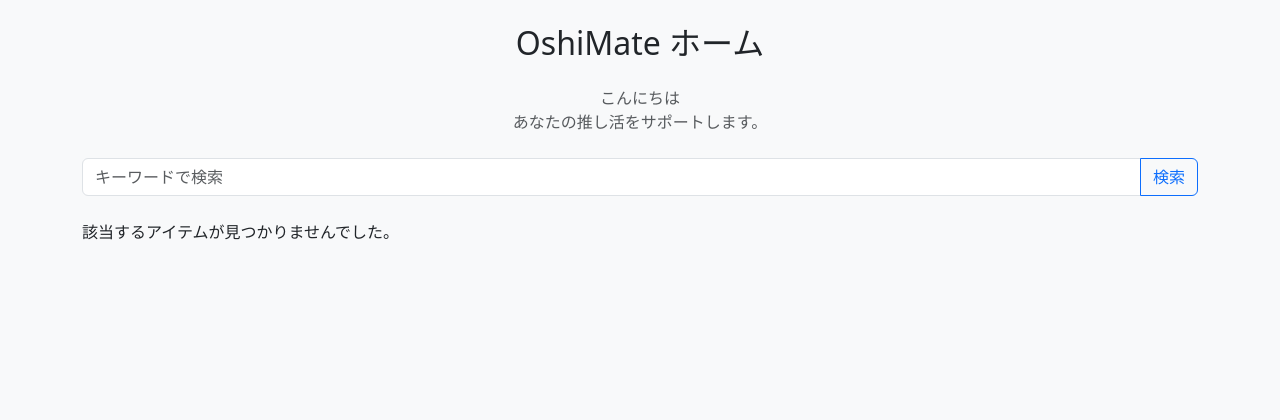
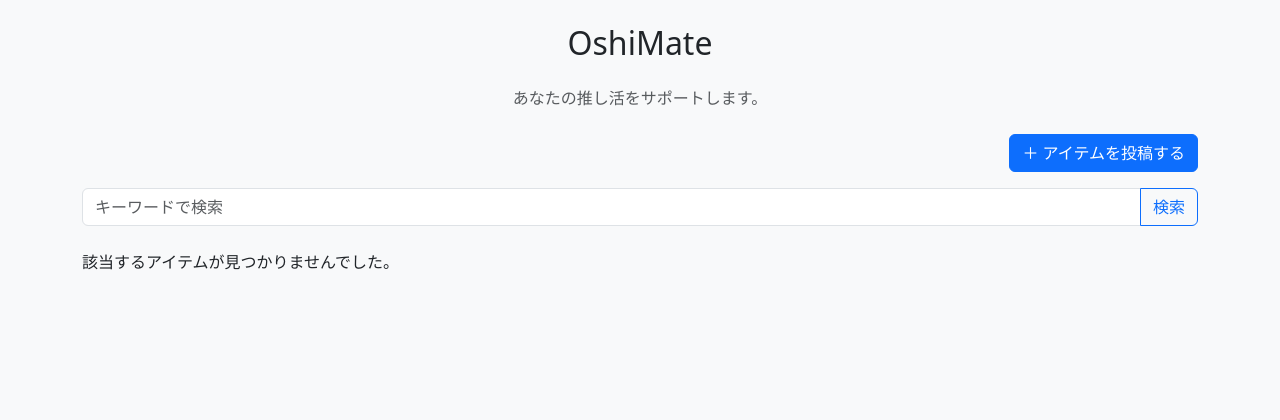
Before and after one commit to sososo176/OshiMate-, a Django app: page /home/ in a window 1280 px wide. Shown: the top 420 px of the page. Run offline with Django 5.2, Linux system fonts and the light colour scheme; data that the repository does not hold is empty.

Commit message:
ホーム画面から新規でアイテムを投稿するためのボタンを設置

```diff
--- a/accounts/templates/accounts/home.html
+++ b/accounts/templates/accounts/home.html
@@ -11,8 +11,14 @@
 
 <div class="container py-4">
     <!-- タイトル -->
-    <h2 class="text-center mb-4">OshiMate ホーム</h2>
-    <p class="text-center text-muted mb-4">こんにちは<br>あなたの推し活をサポートします。</p>
+    <h2 class="text-center mb-4">OshiMate </h2>
+    <p class="text-center text-muted mb-4">あなたの推し活をサポートします。</p>
+<!-- 新規でアイテムを投稿する -->
+<div class="text-end mb-3">
+    <a href="{% url 'items:item_create' %}" class="btn btn-primary">
+        ＋ アイテムを投稿する
+    </a>
+</div>
 
 
     <!-- 🔍 検索フォーム -->
--- a/items/urls.py
+++ b/items/urls.py
@@ -10,6 +10,7 @@ urlpatterns = [
     path('<int:pk>/', views.item_detail_view, name='item_detail'),
     path('<int:pk>/delete/', views.item_delete_view, name='item_delete'),
     path('<int:pk>/edit/', views.item_edit_view, name='item_edit'),
+    path('create/', views.item_create_view, name='item_create'),
 
 
 ]
```
